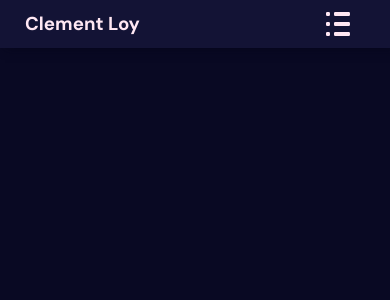
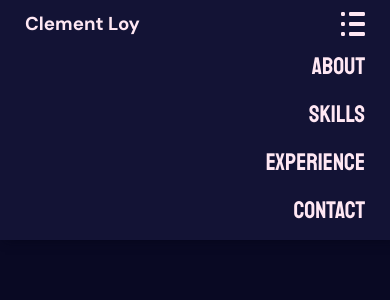
Before and after one commit to CactusHydroxide/Portfolio_website, a React (Vite) app in the folder portfolio-website/: page / in a window 390 px wide. Both pictures are taken after a click on the icon 338 px from the left and 24 px from the top of the page. Shown: the top 300 px of the page. Built offline with nearby package versions, Linux system fonts and the light colour scheme; a web font is replaced by a local one.

Commit message:
mobile nav with transition for height

```diff
--- a/portfolio-website/src/components/Navbar.tsx
+++ b/portfolio-website/src/components/Navbar.tsx
@@ -4,6 +4,7 @@ import { GoListUnordered } from 'react-icons/go'
 
 const NavBar: FC = () => {
     const [navInView, setNavInView] = useState<boolean>(false)
+    const [navCollapse, setNavCollapse] = useState<boolean>(true)
     const [prevTop, setPrevTop] = useState<number>(0)
     const [currentTop, setCurrentTop] = useState<number>(0)
 
@@ -21,25 +22,27 @@ const NavBar: FC = () => {
         setPrevTop(currentTop)
     }, [currentTop])
 
+    let showCollapsedClassName = `${!navCollapse && styles.showCollapsedItem}`
+
     return (
-        <div className={`${styles.navbarContainer} ${navInView && styles.show}`}>
+        <div className={`${styles.navbarContainer} ${navInView && styles.show} ${showCollapsedClassName}`}>
             <div className={styles.logo}>
                 <h3>Clement Loy</h3>
             </div>
-            <ul className={styles.nav}>
+            <ul className={`${styles.nav}`}>
                 <li>
-                    <GoListUnordered className={styles.navListIcon} />
+                    <GoListUnordered className={styles.navListIcon} onClick={() => { setNavCollapse(current => !current) }} />
                 </li>
-                <li>
+                <li className={showCollapsedClassName}>
                     <p>About</p>
                 </li>
-                <li>
+                <li className={showCollapsedClassName}>
                     <p>Skills</p>
                 </li>
-                <li>
+                <li className={showCollapsedClassName}>
                     <p>Experience</p>
                 </li>
-                <li>
+                <li className={showCollapsedClassName}>
                     <p>Contact</p>
                 </li>
             </ul>
--- a/portfolio-website/src/styles/InitialLoad.module.scss
+++ b/portfolio-website/src/styles/InitialLoad.module.scss
@@ -12,7 +12,7 @@
         top: 50%;
         left: 50%;
         transform: translate(-50%, -50%);
-        width:100%;
+        width: 100%;
 
         h1 {
             color: $primary0;
@@ -43,7 +43,7 @@
     }
 
     100% {
-        opacity: 1;
+        opacity: 0;
         display: none;
     }
 }
--- a/portfolio-website/src/styles/Navbar.module.scss
+++ b/portfolio-website/src/styles/Navbar.module.scss
@@ -1,7 +1,10 @@
 @import './variables.scss';
 
 $navHeight: 48px;
+// TODO: Adjust max height
+$navMaxHeight: calc((36px + 12px) * 5);
 $contentHeight: 36px;
+$navSideMargin: 25px;
 
 .navbarContainer {
     background-color: $bgLight;
@@ -17,6 +20,16 @@ $contentHeight: 36px;
     justify-content: space-between;
     align-items: center;
 
+
+    @media (max-width: $medium) {
+        align-items: start;
+        transition: all 0.3s;
+
+        &.showCollapsedItem {
+            height: $navMaxHeight
+        }
+    }
+
     &.show {
         top: 0;
     }
@@ -29,27 +42,30 @@ $contentHeight: 36px;
         height: $contentHeight;
         line-height: $contentHeight;
         min-width: 150px;
-        margin-left: 25px;
-
-
+        // margin-left: $navSideMargin;
+        margin: 6px 0 6px $navSideMargin
     }
 
     ul {
-        height: $contentHeight;
+        text-align: right;
+        // height: $contentHeight;
         display: flex;
         justify-content: space-between;
         list-style-type: none;
 
+        @media (max-width: $medium) {
+            display: block;
+        }
+
         li {
-            height: 100%;
+            height: $contentHeight;
             font-size: 1.5em;
             color: $primary0;
-            margin-right: 40px;
             font-family: $staatliches;
             transition: all 0.3s;
 
             &:last-of-type {
-                margin-right: 25px;
+                margin-right: $navSideMargin;
             }
 
 
@@ -69,19 +85,28 @@ $contentHeight: 36px;
                 height: 100%;
                 text-align: center;
                 font-size: 24px;
-                margin: auto;
+                margin-top: 6px;
 
             }
 
             @media (max-width: $medium) {
                 &:not(:first-of-type) {
+
+                    // TODO: transform y value for falldown effect
                     display: none;
+                    margin-top: 12px;
+                }
+
+                &.showCollapsedItem {
+                    display: block;
                 }
 
                 .navListIcon {
                     display: inline;
                     cursor: pointer;
                 }
+
+                margin-right: $navSideMargin;
             }
         }
     }
```
